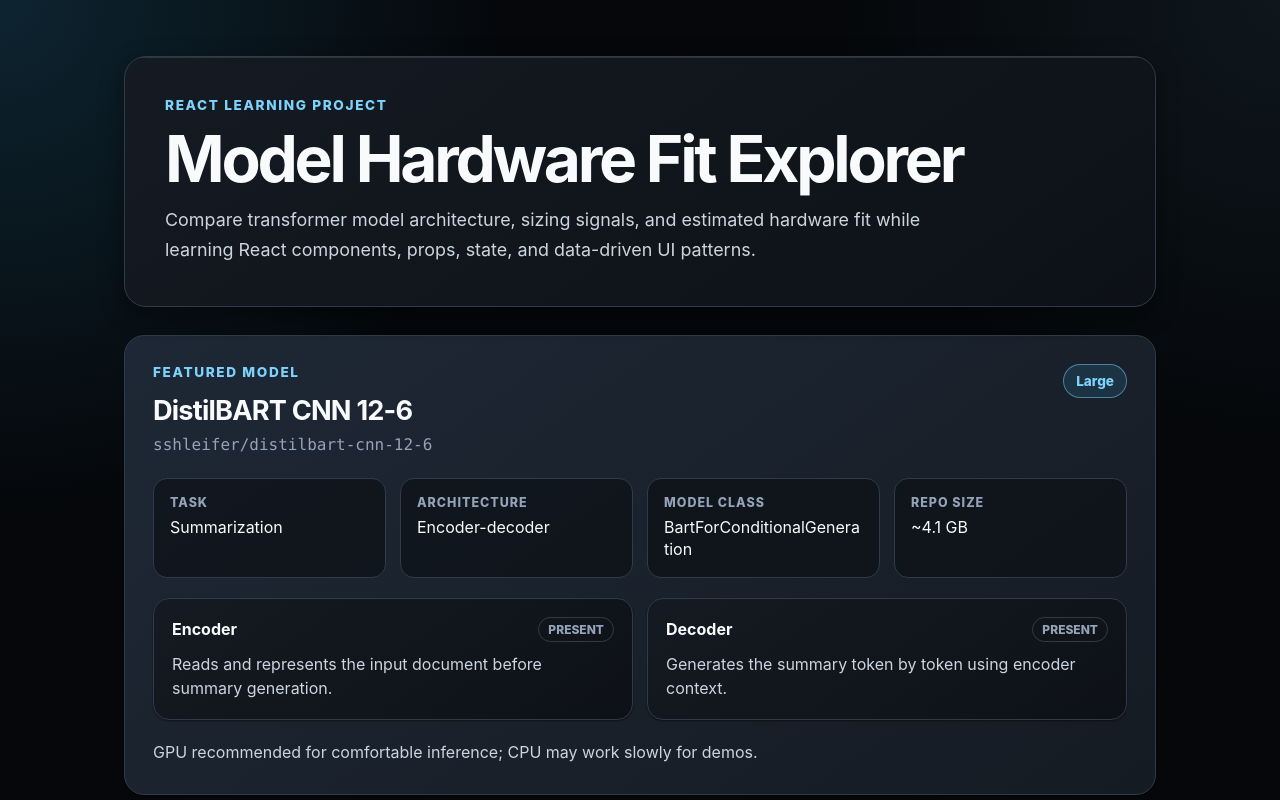
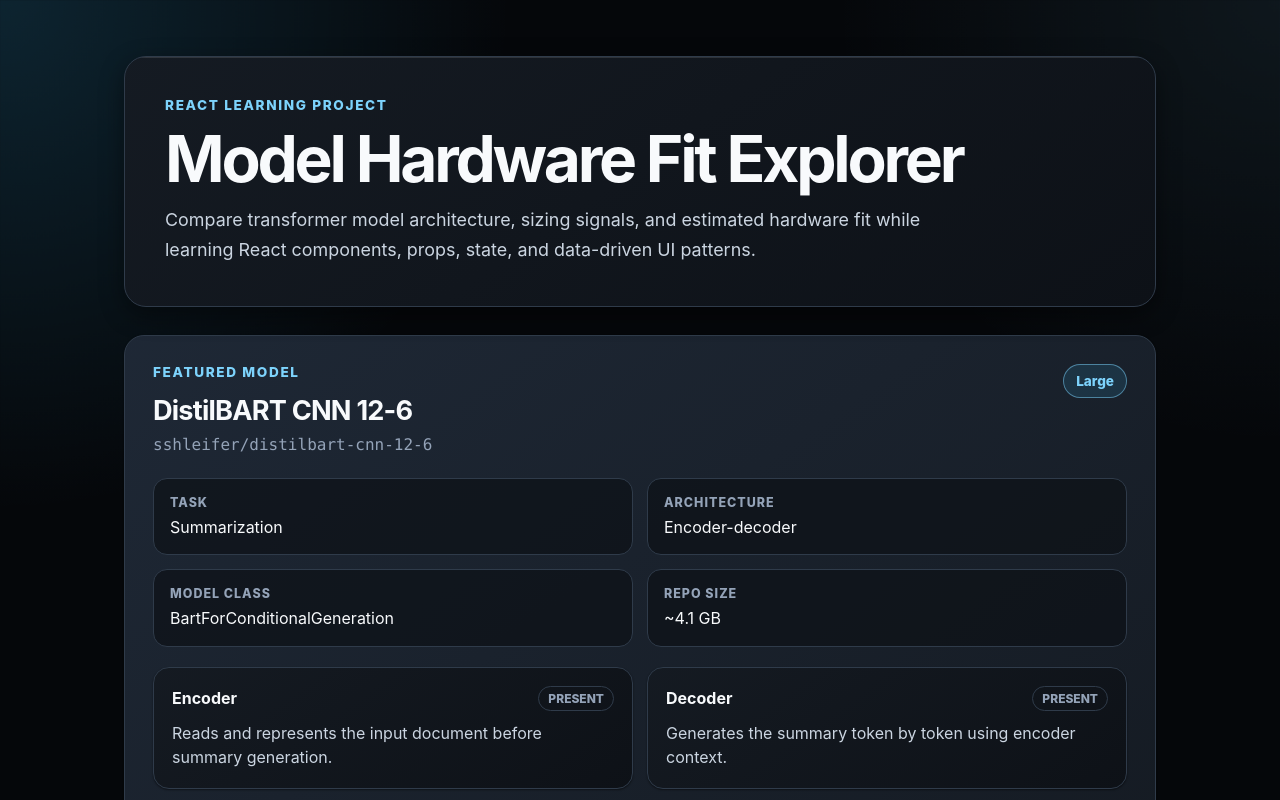
Before and after one commit to nathanbrenton/model-hardware-fit-explorer, a React (Vite) app: page / in a window 1280 px wide. Shown: the top 800 px of the page. Built offline with nearby package versions, Linux system fonts and the light colour scheme.

Commit message:
Improve metric layout in responsive cards

```diff
--- a/src/styles.css
+++ b/src/styles.css
@@ -168,7 +168,7 @@
 
 .model-facts {
   display: grid;
-  grid-template-columns: repeat(4, minmax(0, 1fr));
+  grid-template-columns: repeat(2, minmax(0, 1fr));
   gap: 14px;
   margin: 0 0 20px;
 }
@@ -285,3 +285,15 @@
   display: grid;
   gap: 22px;
 }
+
+.model-grid {
+  display: grid;
+  grid-template-columns: repeat(auto-fit, minmax(min(100%, 420px), 1fr));
+  gap: 24px;
+  margin-top: 28px;
+  align-items: start;
+}
+
+.model-facts dt {
+  white-space: nowrap;
+}
```
